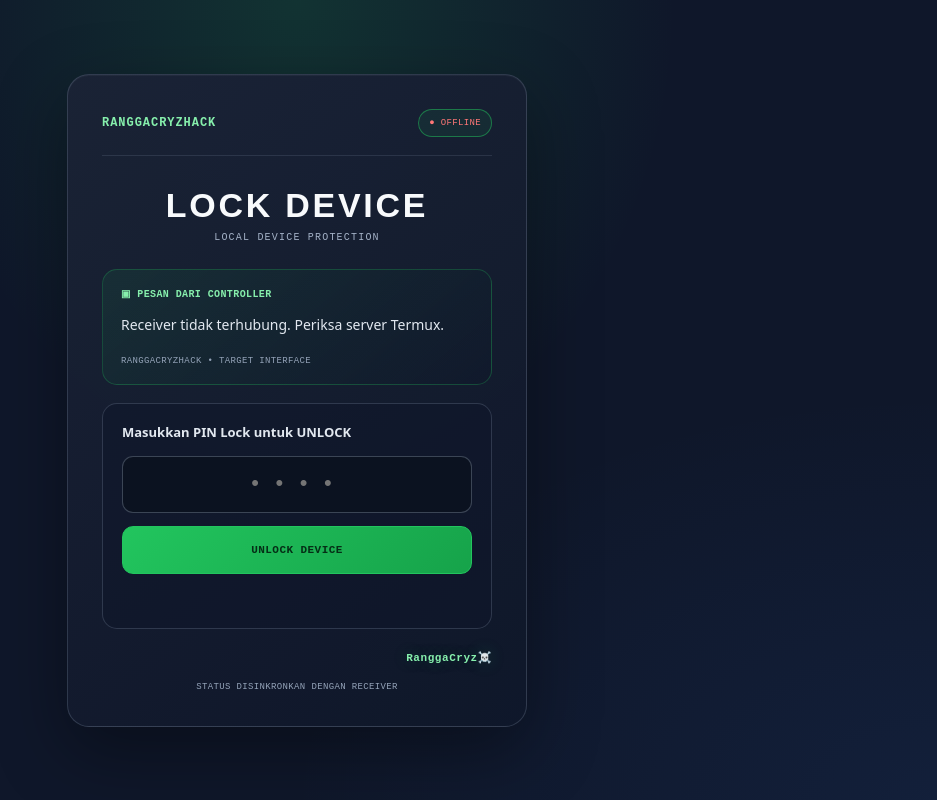
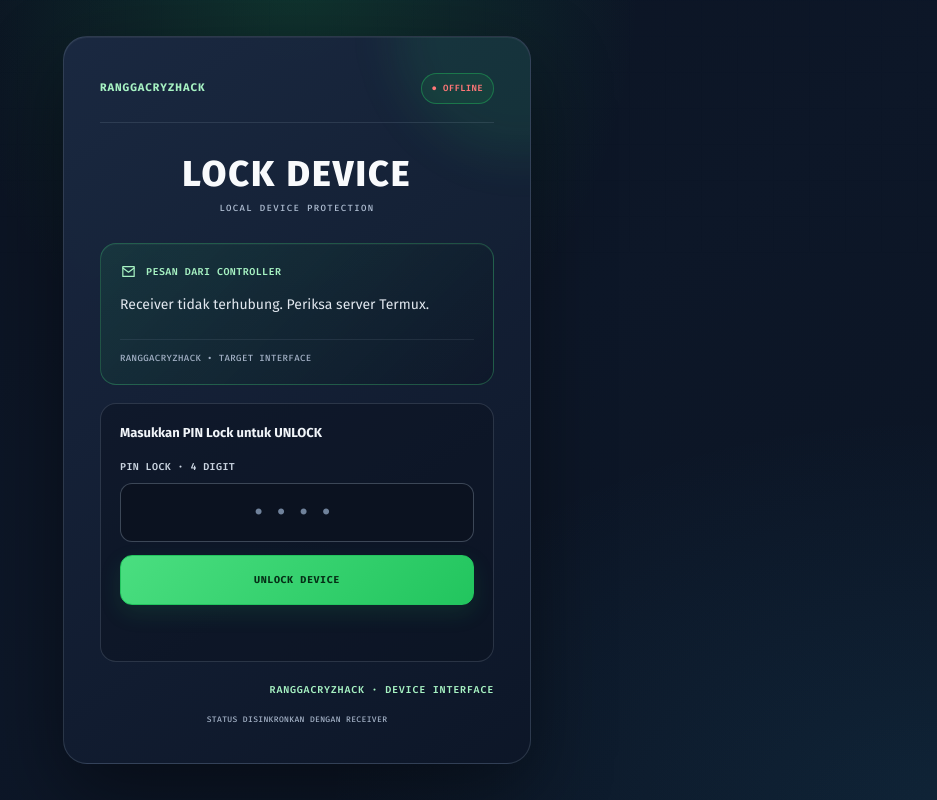
Before and after one commit to julliansyahrangga-sketch/ranggacryzhack-dual-control, a plain HTML site: page lock.html in a window 1280 px wide. Shown: the whole page, without its empty margins (343-1280 px from the left). Drawn offline with Linux system fonts and the light colour scheme; no server answers.

Commit message:
Redesign lock page UI with UI UX Pro Max system

```diff
--- a/lock.html
+++ b/lock.html
@@ -3,59 +3,95 @@
 <head>
 <meta charset="utf-8">
 <meta name="viewport" content="width=device-width,initial-scale=1">
-<meta name="theme-color" content="#07110d">
+<meta name="theme-color" content="#0b1220">
 <title>RanggaCryz Lock Device</title>
 <style>
-*{box-sizing:border-box}
-body{margin:0;min-height:100vh;padding:20px;background:#05090d;color:#fff;font-family:Arial,sans-serif;display:grid;place-items:center}
-.card{width:min(100%,420px);padding:22px;border:1px solid #14563d;border-radius:18px;background:#0c141c;box-shadow:0 0 28px #00ff8830}
-.top{display:flex;justify-content:space-between;align-items:center;gap:8px}
-.logo{font-weight:900;color:#00ff99;letter-spacing:1px}
-.status{font-size:10px;color:#00ff99;border:1px solid #00ff99;border-radius:20px;padding:7px 10px;white-space:nowrap}
-h1{text-align:center;font-size:27px;letter-spacing:3px;margin:35px 0 6px}
-.sub{text-align:center;color:#82949f;font-size:11px;letter-spacing:2px}
-.message{margin-top:28px;padding:16px;border:1px solid #245344;border-radius:12px;background:#111f29}
-.label{font-size:12px;font-weight:bold;color:#00ff99}
-#message{font-size:14px;line-height:1.6;overflow-wrap:anywhere;margin-top:12px;white-space:pre-wrap;min-height:24px}
-.sender{font-size:10px;color:#82949f;margin-top:12px}
-.panel{margin-top:24px;padding:16px;background:#101b24;border-radius:12px}
-.panel-title{font-size:14px;font-weight:bold;margin-bottom:14px}
-input{width:100%;padding:15px;background:#060c11;border:1px solid #245344;border-radius:9px;color:white;text-align:center;font-size:22px;letter-spacing:10px;outline:none}
-input:focus{border-color:#00ff99;box-shadow:0 0 10px #00ff8830}
-button{width:100%;padding:14px;margin-top:12px;border:0;border-radius:9px;background:linear-gradient(90deg,#00ff88,#00aaff);color:#00150d;font-weight:bold;cursor:pointer}
-button:active{transform:scale(.98)}
-#result{min-height:18px;text-align:center;font-size:12px;margin-top:12px;color:#ffb0b0;line-height:1.5}
-.brand{text-align:right;margin-top:22px;color:#00ff99;text-shadow:0 0 9px #00ff99;font-size:12px;font-weight:bold}
-.foot{text-align:center;color:#52636d;font-size:10px;margin-top:18px}
-
-/* UI/UX PRO MAX refresh — lock screen only; unlock API and existing controls retained */
 @import url('https://fonts.googleapis.com/css2?family=Fira+Code:wght@400;500;600;700&family=Fira+Sans:wght@400;500;600;700;800&display=swap');
-:root{color-scheme:dark;--bg:#0f172a;--panel:#1b2336;--line:rgba(148,163,184,.24);--green:#22c55e;--text:#f8fafc;--muted:#a4b2c7}
-*{box-sizing:border-box}
-body{padding:24px;background:radial-gradient(ellipse at 50% 0,rgba(34,197,94,.16),transparent 42%),radial-gradient(ellipse at 100% 100%,rgba(59,130,246,.08),transparent 36%),#0f172a;color:var(--text);font-family:'Fira Sans',system-ui,sans-serif}
-.card{width:min(100%,460px);padding:clamp(22px,5vw,34px);border:1px solid var(--line);border-radius:22px;background:linear-gradient(145deg,rgba(27,35,54,.96),rgba(15,23,42,.96));box-shadow:0 24px 70px rgba(0,0,0,.36),inset 0 1px rgba(255,255,255,.04)}
-.top{padding-bottom:18px;border-bottom:1px solid rgba(148,163,184,.16)}
-.logo{font-family:'Fira Code',monospace;font-size:12px;letter-spacing:.08em;color:#86efac}
-.status{font-family:'Fira Code',monospace;font-size:9px;letter-spacing:.04em;color:#86efac;border-color:rgba(34,197,94,.5);background:rgba(34,197,94,.08);padding:8px 10px}
-h1{font-family:'Fira Sans',sans-serif;font-size:clamp(26px,7vw,34px);font-weight:800;letter-spacing:.08em;margin:30px 0 7px}
-.sub{font-family:'Fira Code',monospace;color:#a4b2c7;font-size:10px;letter-spacing:.12em}
-.message{margin-top:26px;padding:18px;border:1px solid rgba(34,197,94,.27);border-radius:15px;background:linear-gradient(140deg,rgba(34,197,94,.09),rgba(15,23,42,.45))}
-.label{font-family:'Fira Code',monospace;font-size:10px;letter-spacing:.04em;color:#86efac}
-#message{font-size:14px;line-height:1.7;color:#e2e8f0;margin-top:13px;min-height:28px}
-.sender{font-family:'Fira Code',monospace;font-size:9px;letter-spacing:.04em;color:#94a3b8;margin-top:15px}
-.panel{margin-top:18px;padding:19px;border:1px solid var(--line);background:rgba(15,23,42,.55);border-radius:15px}
-.panel-title{font-size:13px;font-weight:700;margin-bottom:15px;color:#e2e8f0}
-input{min-height:54px;padding:15px;background:#0b1220;border:1px solid rgba(148,163,184,.35);border-radius:11px;color:#fff;text-align:center;font-family:'Fira Code',monospace;font-size:22px;letter-spacing:.5em;outline:none}
-input:focus{border-color:#22c55e;box-shadow:0 0 0 3px rgba(34,197,94,.14)}
-button{min-height:48px;width:100%;padding:14px;margin-top:13px;border:1px solid #22c55e;border-radius:11px;background:linear-gradient(135deg,#22c55e,#16a34a);color:#052e16;font-family:'Fira Code',monospace;font-size:11px;font-weight:700;letter-spacing:.04em;cursor:pointer;transition:filter .18s,transform .18s}
-button:hover{filter:brightness(1.08)}
+:root{
+  color-scheme:dark;--bg:#0b1220;--surface:#172238;--line:rgba(148,163,184,.22);
+  --text:#f8fafc;--muted:#b0bfd3;--green:#22c55e;--green-bright:#4ade80;
+}
+*,*::before,*::after{box-sizing:border-box}
+html{min-height:100%;background:var(--bg)}
+body{
+  min-height:100vh;min-height:100dvh;margin:0;padding:24px;display:grid;place-items:center;overflow-x:hidden;
+  color:var(--text);font:400 15px/1.6 'Fira Sans',system-ui,-apple-system,'Segoe UI',sans-serif;
+  background:
+    radial-gradient(ellipse at 50% -4%,rgba(34,197,94,.18),transparent 38%),
+    radial-gradient(ellipse at 100% 100%,rgba(56,189,248,.09),transparent 34%),
+    linear-gradient(145deg,#0b1220,#0d1728 56%,#0b1423);
+  -webkit-font-smoothing:antialiased;text-rendering:optimizeLegibility;
+}
+body::before{content:"";position:fixed;inset:0;z-index:0;pointer-events:none;opacity:.16;background-image:linear-gradient(rgba(148,163,184,.04) 1px,transparent 1px),linear-gradient(90deg,rgba(148,163,184,.04) 1px,transparent 1px);background-size:36px 36px;mask-image:linear-gradient(to bottom,black,transparent 90%)}
+.card{
+  position:relative;z-index:1;width:min(100%,468px);padding:clamp(22px,5vw,36px);
+  border:1px solid var(--line);border-radius:24px;overflow:hidden;
+  background:linear-gradient(145deg,rgba(27,41,66,.96),rgba(13,23,40,.97));
+  box-shadow:0 28px 80px rgba(0,0,0,.42),inset 0 1px rgba(255,255,255,.055);
+  animation:card-enter .45s cubic-bezier(.2,.75,.25,1) both;
+}
+.card::before{content:"";position:absolute;top:-130px;right:-115px;width:250px;height:250px;border-radius:50%;background:rgba(34,197,94,.10);filter:blur(22px);pointer-events:none}
+@keyframes card-enter{from{opacity:0;transform:translateY(12px) scale(.99)}to{opacity:1;transform:translateY(0) scale(1)}}
+.top{position:relative;display:flex;justify-content:space-between;align-items:center;gap:12px;padding-bottom:18px;border-bottom:1px solid rgba(148,163,184,.17)}
+.logo{color:#a7f3c3;font:700 11px/1.5 'Fira Code',monospace;letter-spacing:.085em}
+.status{
+  min-height:31px;display:inline-flex;align-items:center;gap:7px;padding:7px 10px;
+  border:1px solid rgba(34,197,94,.42);border-radius:99px;background:rgba(34,197,94,.09);
+  color:#bbf7d0;font:600 9px/1.4 'Fira Code',monospace;letter-spacing:.035em;white-space:nowrap;
+}
+h1{position:relative;margin:31px 0 7px;color:#f8fafc;text-align:center;font-size:clamp(27px,7vw,36px);font-weight:800;letter-spacing:.055em;line-height:1.15}
+.sub{position:relative;color:#b0bfd3;text-align:center;font:500 9px/1.5 'Fira Code',monospace;letter-spacing:.15em}
+.message{
+  position:relative;margin-top:27px;padding:19px;border:1px solid rgba(74,222,128,.28);border-radius:16px;
+  background:linear-gradient(135deg,rgba(34,197,94,.11),rgba(11,18,32,.40));
+  box-shadow:inset 0 1px rgba(255,255,255,.035);
+}
+.label{display:flex;align-items:center;gap:9px;color:#a7f3c3;font:600 10px/1.5 'Fira Code',monospace;letter-spacing:.045em}
+.label svg{width:17px;height:17px;flex:0 0 17px;stroke:currentColor;fill:none;stroke-width:1.7;stroke-linecap:round;stroke-linejoin:round}
+#message{min-height:30px;margin-top:13px;color:#e2e8f0;font-size:14px;line-height:1.75;overflow-wrap:anywhere;white-space:pre-wrap}
+.sender{margin-top:16px;padding-top:12px;border-top:1px solid rgba(148,163,184,.13);color:#a4b2c7;font:500 9px/1.5 'Fira Code',monospace;letter-spacing:.045em}
+.panel{position:relative;margin-top:18px;padding:19px;border:1px solid var(--line);border-radius:16px;background:rgba(11,18,32,.48)}
+.panel-title{margin-bottom:15px;color:#f1f5f9;font-size:13px;font-weight:700}
+#unlockForm{display:grid;gap:9px}
+#unlockForm label{color:#cbd5e1;font:600 10px/1.5 'Fira Code',monospace;letter-spacing:.04em}
+input{
+  width:100%;min-height:56px;padding:14px;border:1px solid rgba(148,163,184,.36);border-radius:12px;
+  background:#0b1220;color:#fff;text-align:center;font:600 22px/1.3 'Fira Code',monospace;letter-spacing:.42em;outline:none;
+  transition:border-color .18s,box-shadow .18s,background .18s;
+}
+input::placeholder{color:#70829b;opacity:1}
+input:hover{border-color:rgba(148,163,184,.54)}
+input:focus{border-color:#4ade80;background:#0d1a2a;box-shadow:0 0 0 3px rgba(34,197,94,.15)}
+button{
+  width:100%;min-height:50px;margin-top:4px;padding:14px;border:1px solid #22c55e;border-radius:12px;
+  background:linear-gradient(135deg,#4ade80,#22c55e);color:#052e16;
+  font:700 10px/1.4 'Fira Code',monospace;letter-spacing:.06em;cursor:pointer;touch-action:manipulation;
+  box-shadow:0 8px 22px rgba(34,197,94,.13);transition:filter .16s,transform .16s,box-shadow .16s;
+}
+button:hover{filter:brightness(1.07);box-shadow:0 11px 27px rgba(34,197,94,.2)}
 button:active{transform:scale(.99)}
 button:focus-visible,input:focus-visible{outline:2px solid #86efac;outline-offset:3px}
-#result{min-height:22px;text-align:center;font-size:12px;margin-top:13px;color:#fca5a5;line-height:1.6}
-.brand{text-align:right;margin-top:22px;color:#86efac;text-shadow:0 0 16px rgba(34,197,94,.25);font-family:'Fira Code',monospace;font-size:11px;letter-spacing:.05em}
-.foot{text-align:center;color:#94a3b8;font-family:'Fira Code',monospace;font-size:9px;letter-spacing:.04em;margin-top:18px}
-@media(max-width:420px){body{padding:14px}.card{border-radius:18px}.top{align-items:flex-start;flex-direction:column}.status{align-self:flex-start}}
-@media(prefers-reduced-motion:reduce){*,*::before,*::after{animation-duration:.01ms!important;transition-duration:.01ms!important}}
+#result{min-height:24px;margin-top:13px;color:#fecaca;text-align:center;font-size:12px;line-height:1.6;overflow-wrap:anywhere}
+.brand{position:relative;margin-top:20px;color:#a7f3c3;text-align:right;font:600 10px/1.5 'Fira Code',monospace;letter-spacing:.08em}
+.foot{position:relative;margin-top:17px;color:#a4b2c7;text-align:center;font:500 8px/1.6 'Fira Code',monospace;letter-spacing:.045em}
+@media(max-width:420px){
+  body{padding:14px}
+  .card{padding:22px 18px;border-radius:20px}
+  .top{align-items:flex-start;flex-direction:column}
+  .status{align-self:flex-start}
+  h1{margin-top:26px}
+  .message{padding:16px}
+  .panel{padding:16px}
+}
+@media(orientation:landscape) and (max-height:540px){
+  body{padding:14px;place-items:start center}
+  .card{margin:auto}
+  h1{margin-top:20px}
+  .message{margin-top:18px}
+}
+@media(prefers-reduced-motion:reduce){
+  *,*::before,*::after{animation-duration:.01ms!important;animation-iteration-count:1!important;transition-duration:.01ms!important}
+}
 
 </style>
 </head>
@@ -65,19 +101,20 @@ button:focus-visible,input:focus-visible{outline:2px solid #86efac;outline-offse
  <h1>LOCK DEVICE</h1>
  <div class="sub">LOCAL DEVICE PROTECTION</div>
  <section class="message">
-  <div class="label">▣ PESAN DARI CONTROLLER</div>
+  <div class="label"><svg viewBox="0 0 24 24" aria-hidden="true" focusable="false"><path d="M4 5h16v14H4z"/><path d="m4 7 8 6 8-6"/></svg><span>PESAN DARI CONTROLLER</span></div>
   <div id="message">Menghubungkan ke Receiver...</div>
   <div class="sender">RANGGACRYZHACK • TARGET INTERFACE</div>
  </section>
  <section class="panel">
   <div class="panel-title">Masukkan PIN Lock untuk UNLOCK</div>
   <form id="unlockForm">
+   <label for="pin">PIN LOCK · 4 DIGIT</label>
    <input id="pin" type="password" inputmode="numeric" maxlength="4" pattern="[0-9]{4}" placeholder="••••" autocomplete="off" aria-label="PIN Lock 4 digit" required>
    <button type="submit">UNLOCK DEVICE</button>
   </form>
   <div id="result" aria-live="polite"></div>
  </section>
- <div class="brand">RanggaCryz☠️</div>
+ <div class="brand">RANGGACRYZHACK · DEVICE INTERFACE</div>
  <div class="foot">STATUS DISINKRONKAN DENGAN RECEIVER</div>
 </main>
 <script>
```
